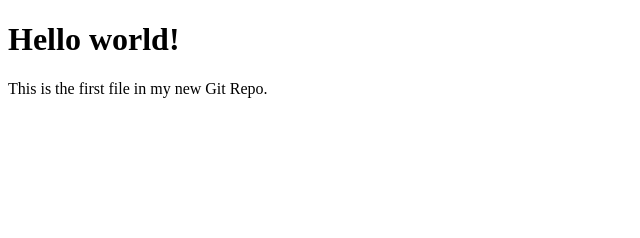
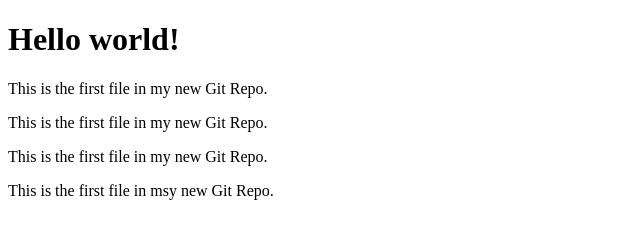
Before and after one commit to Touseeq99/Create-repository, a plain HTML site: page index.html in a window 1280 px wide. Shown: the whole page, without its empty margins (0-640 px from the left). Drawn offline with Linux system fonts and the light colour scheme.

Commit message:
new update

```diff
--- a/index.html
+++ b/index.html
@@ -7,6 +7,12 @@
 
 <h1>Hello world!</h1>
 <p>This is the first file in my new Git Repo.</p>
+<p>This is the first file in my new Git Repo.</p>
+
+<p>This is the first file in my new Git Repo.</p>
+
+<p>This is the first file in msy new Git Repo.</p>
+
 
 </body>
 </html>
```
